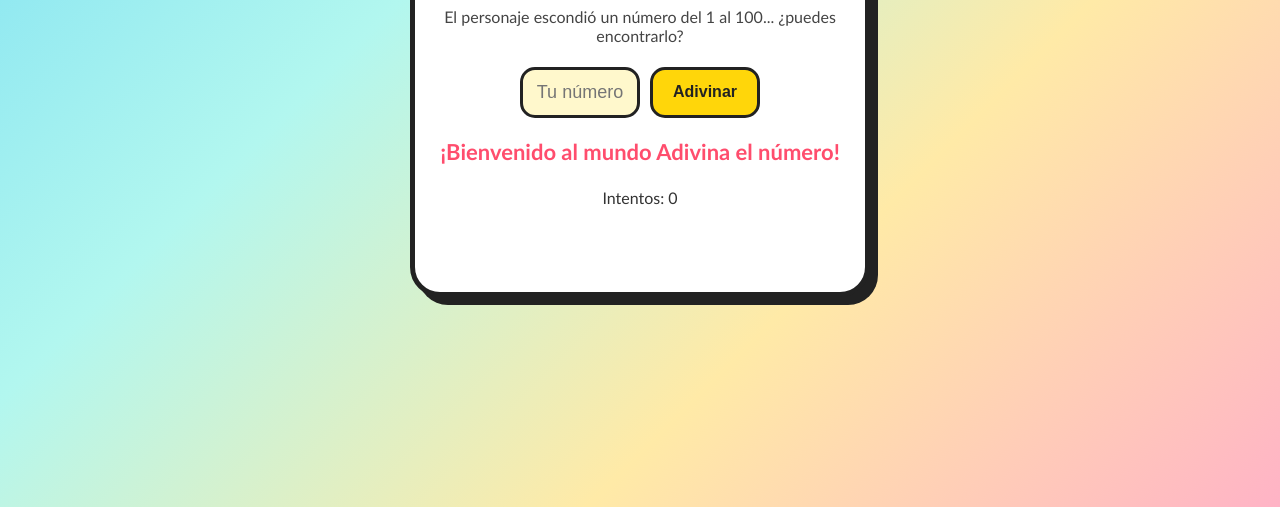
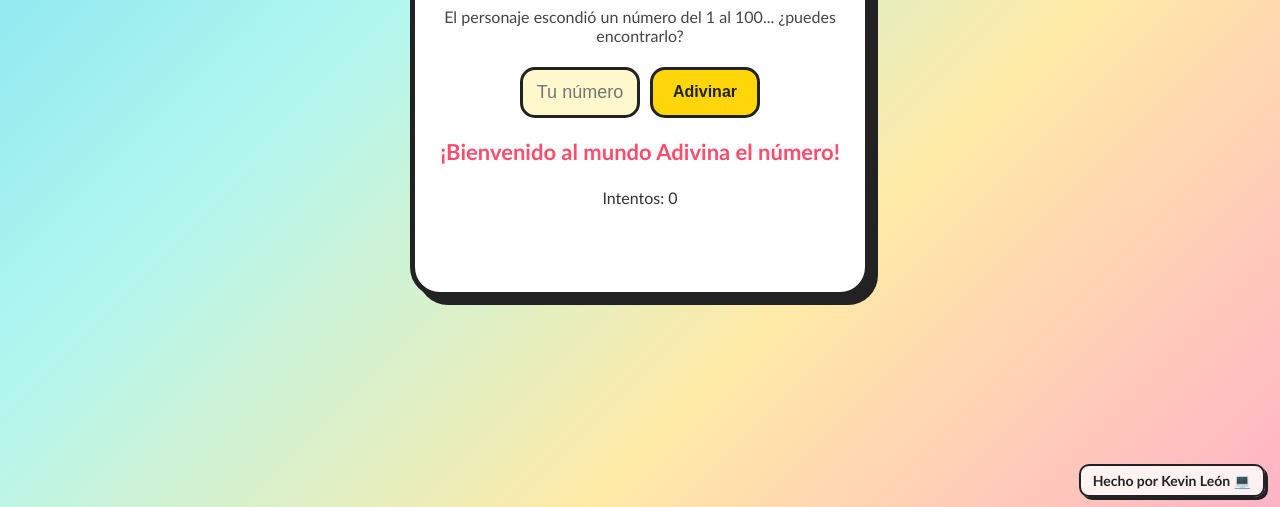
Before and after one commit to kevtip/adivinaNumero, a plain HTML site: page index.html in a window 1280 px wide. Shown: the part 293-800 px from the top of the page. Drawn offline with Linux system fonts and the light colour scheme.

Commit message:
feat:agregar el footer

```diff
--- a/index.html
+++ b/index.html
@@ -6,7 +6,7 @@
   <meta name="viewport" content="width=device-width, initial-scale=1.0">
 
   <!-- Título que aparecerá en la pestaña del navegador -->
-  <title>Adivina el Número</title>
+  <title>Adivina el Número - Kevin Leon</title>
 
   <style>
     /*
@@ -26,6 +26,7 @@
       - Centrado horizontal y vertical
       - Fondo colorido estilo cartoon
     */
+
     body {
       font-family: 'Trebuchet MS', 'Comic Sans MS', Arial, sans-serif;
       min-height: 100vh;
@@ -195,6 +196,19 @@
         width: 85%;
       }
     }
+    .footer {
+  position: fixed;          /* Fijo en pantalla */
+  bottom: 10px;             /* Desde abajo */
+  right: 15px;               /* Desde la derecha */
+  font-size: 14px;
+  color: #222;
+  background: rgba(255,255,255,0.8);
+  padding: 6px 12px;
+  border-radius: 10px;
+  border: 2px solid #222;
+  box-shadow: 3px 3px 0 #222;
+  font-weight: bold;
+}
   </style>
 </head>
 <body>
@@ -232,5 +246,8 @@
 
   <!-- Vincula este HTML con el archivo JavaScript -->
   <script src="script.js"></script>
+  <footer class="footer">
+  Hecho por Kevin León 💻
+</footer>
 </body>
 </html>
--- a/script.js
+++ b/script.js
@@ -226,9 +226,5 @@ inputIntento.addEventListener('keypress', function (evento) {
 // Cuando se haga clic en el botón reiniciar
 btnReiniciar.addEventListener('click', reiniciarJuego);
 
-
-// ------------------------------------------------------
 // 9. MENSAJE INICIAL
-// Muestra un mensaje apenas carga el juego.
-// ------------------------------------------------------
 mostrarMensaje('¡Bienvenido al mundo Adivina el número!', '#ff4d6d');
```
